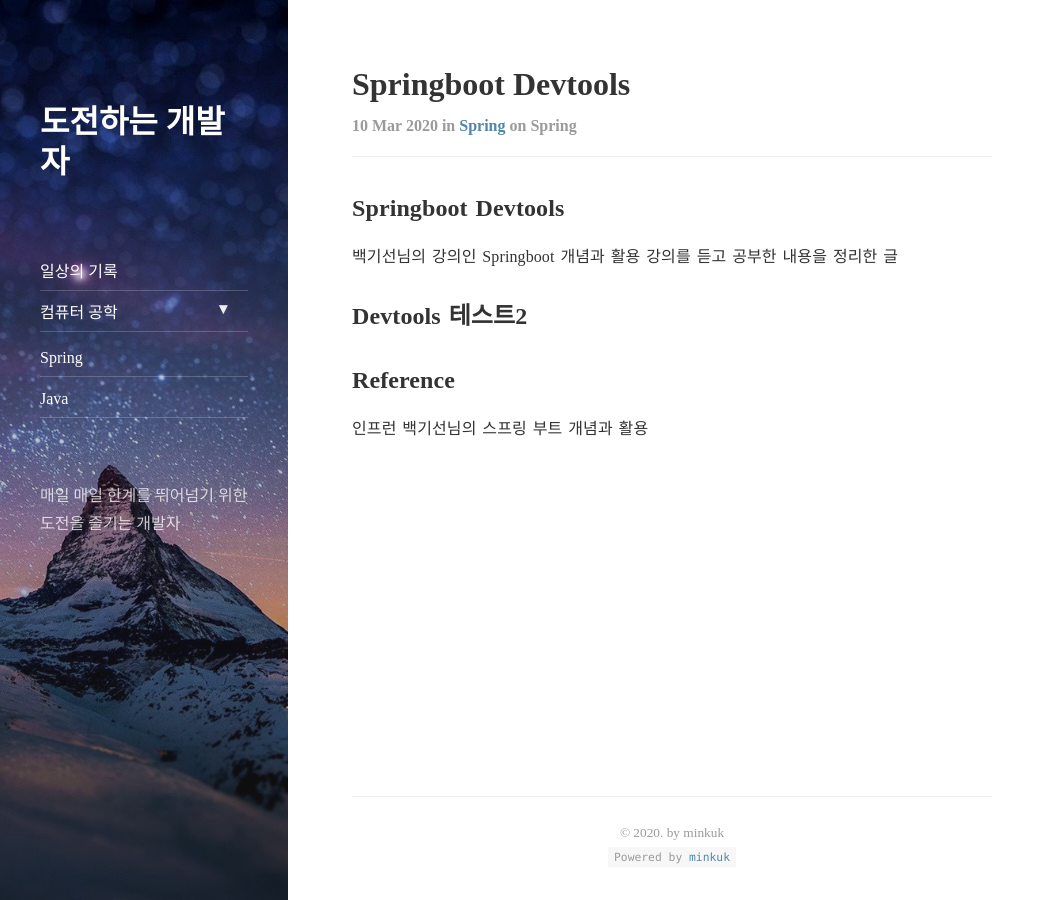
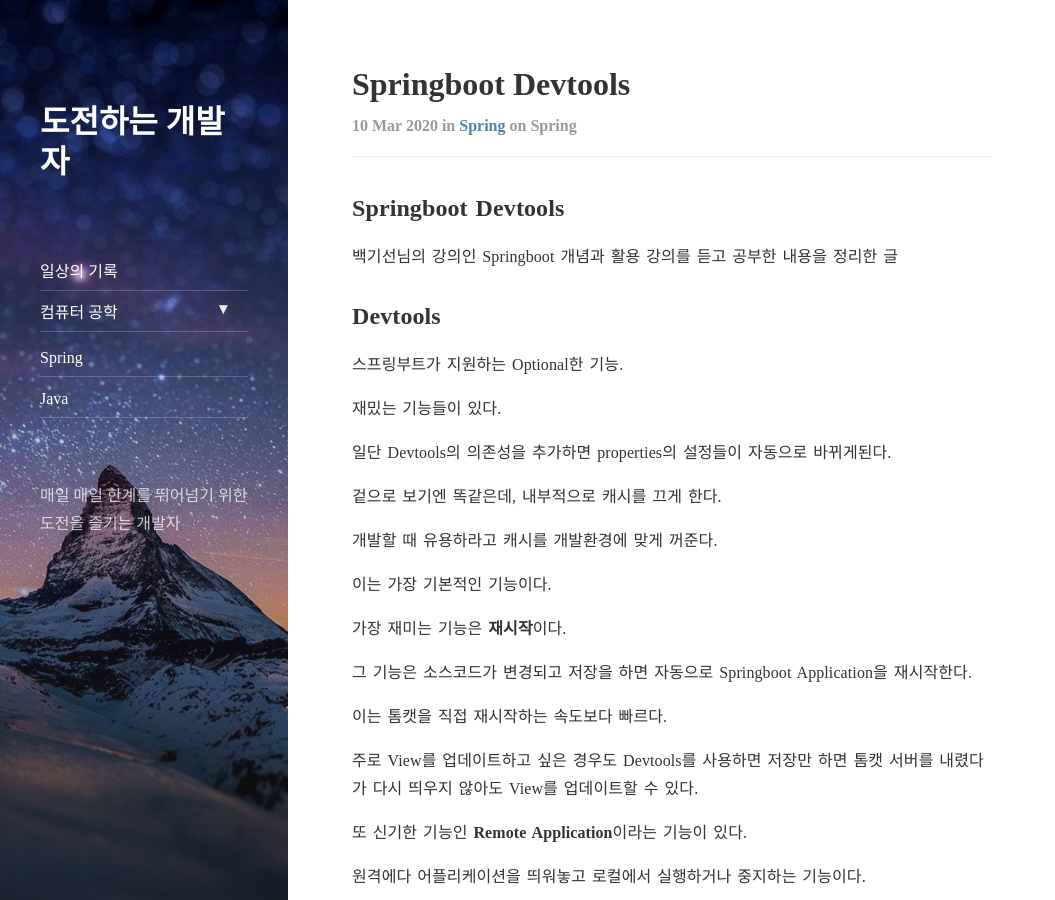
Before and after one commit to minkukjo/minkukjo.github.io, a Jekyll site: the page built from _posts/2020-03-10-Spring-34.md, in a window 1280 px wide and 900 px high. Shown: the whole window, without its empty margins (0-1055 px from the left). Built offline with Jekyll 4.4.1, drawn with Linux system fonts in a browser that asks for light colours; nearby versions of some CDN libraries; some of the changed text lies outside the part shown.

Commit message:
스프링부트 개념과 활용 - Devtools,HttpMessageConverters, ViewResolver -

```diff
--- a/_posts/2020-03-10-Spring-34.md
+++ b/_posts/2020-03-10-Spring-34.md
@@ -11,7 +11,35 @@ comments: false
 
 백기선님의 강의인 Springboot 개념과 활용 강의를 듣고 공부한 내용을 정리한 글
 
-## Devtools 테스트2
+## Devtools
+
+스프링부트가 지원하는 Optional한 기능.
+
+재밌는 기능들이 있다.
+
+일단 Devtools의 의존성을 추가하면 properties의 설정들이 자동으로 바뀌게된다.
+
+겉으로 보기엔 똑같은데, 내부적으로 캐시를 끄게 한다.
+
+개발할 때 유용하라고 캐시를 개발환경에 맞게 꺼준다.
+
+이는 가장 기본적인 기능이다.
+
+가장 재미는 기능은 **재시작**이다.
+
+그 기능은 소스코드가 변경되고 저장을 하면 자동으로 Springboot Application을 재시작한다.
+
+이는 톰캣을 직접 재시작하는 속도보다 빠르다.
+
+주로 View를 업데이트하고 싶은 경우도 Devtools를 사용하면 저장만 하면 톰캣 서버를 내렸다가 다시 띄우지 않아도 View를 업데이트할 수 있다.
+
+또 신기한 기능인 **Remote Application**이라는 기능이 있다.
+
+원격에다 어플리케이션을 띄워놓고 로컬에서 실행하거나 중지하는 기능이다.
+
+하지만 절대 프로덕션에선 사용하지 말 것을 주의하고 있다.
+
+운영용은 아니고 개발용인데 실제로 쓰일 일은 없을 것 같고 Devtools에 "이런 기능이 있다" 정도로만 알고 넘어가는걸로 하자.
 
 ## Reference
 
```
Also changed, not shown: _posts/2020-03-10-Spring-35.md (added, +28 -0 lines), _posts/2020-03-10-Spring-36.md (added, +32 -0 lines), _posts/2020-03-10-Spring-37.md (added, +36 -0 lines).
